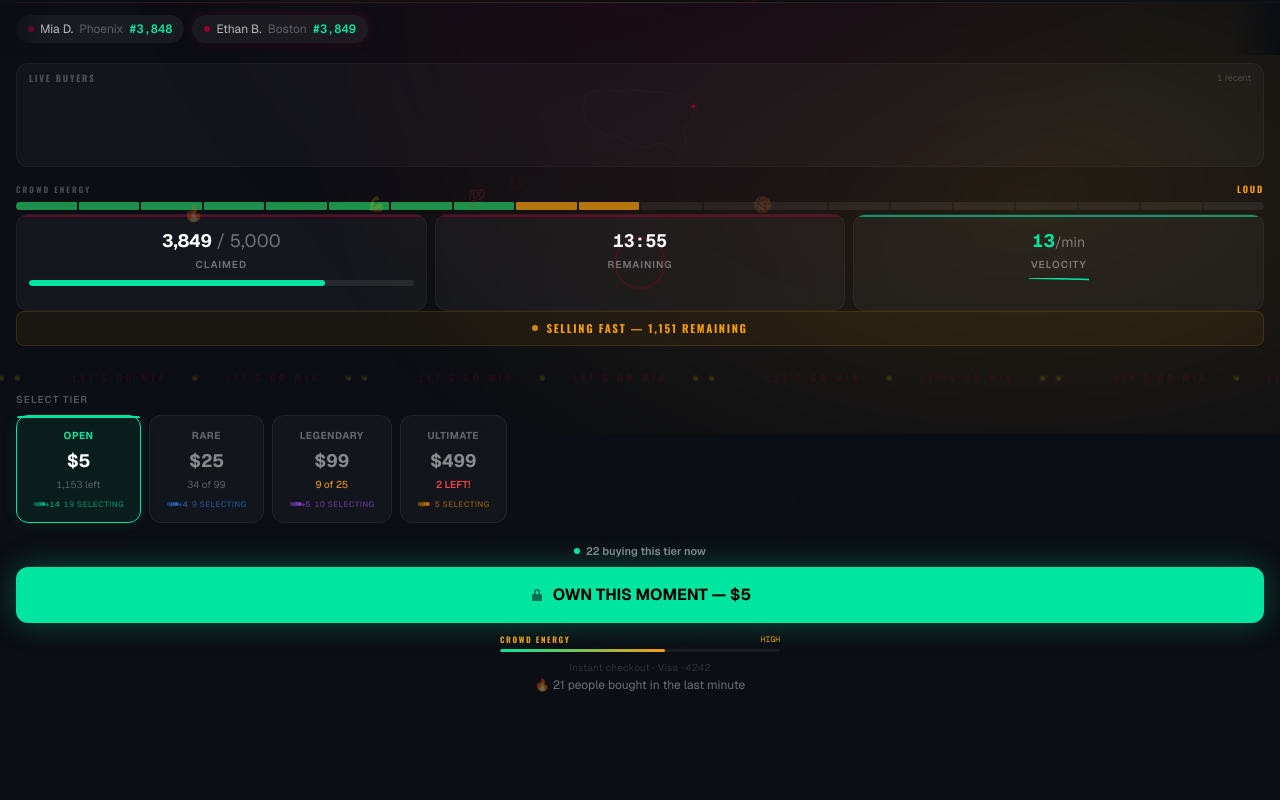
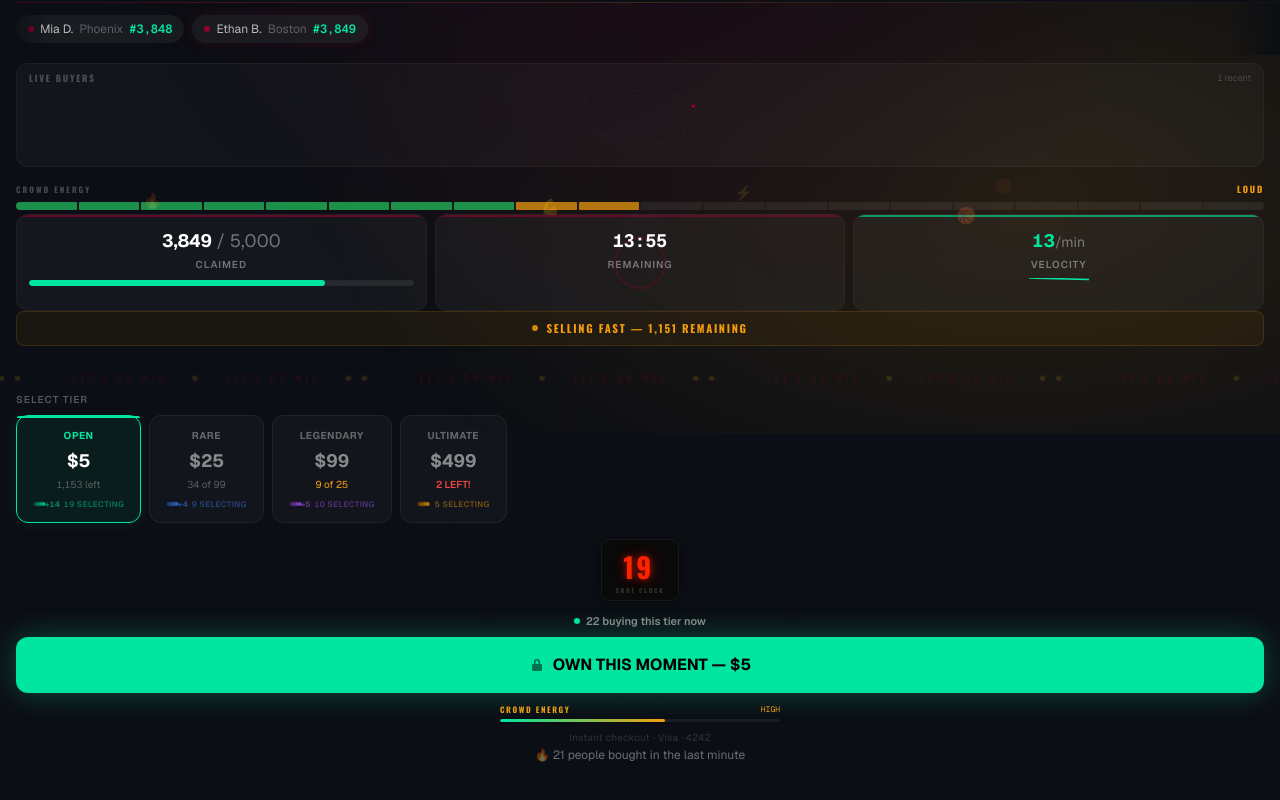
Before and after one commit to roham/tst-prototypes, a Next.js app: page /arena/bam in a window 1280 px wide. Shown: the part 366-1166 px from the top of the page. Before the commit the page ends 1139 px from the top, so only its background shows below. Built offline with nearby package versions, Linux system fonts and the light colour scheme; grey boxes are pictures that could not be loaded.

Commit message:
v0.134: arena — LED shot clock with ghost segments (24s purchase decision timer)

```diff
--- a/app/arena/[momentId]/page.tsx
+++ b/app/arena/[momentId]/page.tsx
@@ -2093,6 +2093,128 @@ function ArenaGateScan({ teamColor, seatLabel }: { teamColor: string; seatLabel:
   );
 }
 
+// ---------------------------------------------------------------------------
+// Arena Shot Clock — 24-second basketball shot clock for purchase decisions.
+// Every NBA possession has 24 seconds. When the user enters the tier
+// selection zone, the shot clock starts ticking. If it expires, a brief
+// "SHOT CLOCK VIOLATION" flash appears before resetting. Pure arena
+// pressure — decide now, the clock is running.
+// ---------------------------------------------------------------------------
+
+function useShotClock(isActive: boolean, isEnded: boolean) {
+  const [seconds, setSeconds] = useState(24);
+  const [violation, setViolation] = useState(false);
+  const intervalRef = useRef<ReturnType<typeof setInterval> | null>(null);
+
+  useEffect(() => {
+    if (!isActive || isEnded) {
+      setSeconds(24);
+      return;
+    }
+    intervalRef.current = setInterval(() => {
+      setSeconds((prev) => {
+        if (prev <= 1) {
+          // Violation! Flash then reset
+          setViolation(true);
+          setTimeout(() => {
+            setViolation(false);
+            setSeconds(24);
+          }, 1800);
+          if (intervalRef.current) clearInterval(intervalRef.current);
+          return 0;
+        }
+        return prev - 1;
+      });
+    }, 1000);
+    return () => { if (intervalRef.current) clearInterval(intervalRef.current); };
+  }, [isActive, isEnded, violation]);
+
+  return { seconds, violation };
+}
+
+function ArenaShotClock({
+  seconds,
+  violation,
+  teamColor,
+  isVisible,
+}: {
+  seconds: number;
+  violation: boolean;
+  teamColor: string;
+  isVisible: boolean;
+}) {
+  if (!isVisible) return null;
+
+  const isLow = seconds <= 5 && seconds > 0;
+  // LED color: red on violation, amber when low, bright red-orange default (like real shot clock)
+  const ledColor = violation
+    ? '#FF1A1A'
+    : isLow
+      ? '#FF3300'
+      : '#FF2200';
+  const displayVal = violation ? '00' : String(seconds).padStart(2, '0');
+
+  return (
+    <div className="flex flex-col items-center gap-1.5 mb-2">
+      {/* Shot clock housing — dark panel like backboard-mounted unit */}
+      <div
+        className="relative flex flex-col items-center rounded-lg border transition-all duration-300"
+        style={{
+          borderColor: violation
+            ? 'rgba(255,26,26,0.5)'
+            : 'rgba(255,255,255,0.06)',
+          backgroundColor: '#0a0a0a',
+          boxShadow: violation
+            ? `0 0 24px rgba(255,26,26,0.3), inset 0 0 12px rgba(255,26,26,0.05)`
+            : isLow
+              ? `0 0 16px rgba(255,51,0,0.15)`
+              : `0 0 8px rgba(0,0,0,0.5)`,
+          padding: '6px 14px 5px',
+        }}
+      >
+        {/* Ghost segments — unlit LED segments visible behind digits */}
+        <div className="relative">
+          <span
+            className="font-mono text-[28px] font-black tabular-nums select-none"
+            style={{
+              fontFamily: 'var(--font-oswald), sans-serif',
+              color: 'rgba(255,34,0,0.06)',
+              letterSpacing: '0.08em',
+            }}
+            aria-hidden
+          >
+            88
+          </span>
+          {/* Lit digits — actual value */}
+          <span
+            className="absolute inset-0 font-mono text-[28px] font-black tabular-nums select-none transition-all duration-150"
+            style={{
+              fontFamily: 'var(--font-oswald), sans-serif',
+              color: ledColor,
+              letterSpacing: '0.08em',
+              textShadow: `0 0 6px ${ledColor}80, 0 0 16px ${ledColor}50, 0 0 32px ${ledColor}25`,
+              transform: isLow && !violation ? `scale(${1 + (seconds % 2 === 0 ? 0.03 : 0)})` : undefined,
+            }}
+          >
+            {displayVal}
+          </span>
+        </div>
+        {/* Label */}
+        <span
+          className="text-[6px] font-bold uppercase tracking-[0.3em] -mt-0.5"
+          style={{
+            fontFamily: 'var(--font-oswald), sans-serif',
+            color: violation ? '#FF1A1A' : 'rgba(255,255,255,0.18)',
+            textShadow: violation ? `0 0 8px rgba(255,26,26,0.4)` : 'none',
+          }}
+        >
+          {violation ? 'VIOLATION' : 'SHOT CLOCK'}
+        </span>
+      </div>
+    </div>
+  );
+}
+
 /* ═══════════════════════════════════════════════════════════════════
    MAIN PAGE
    ═══════════════════════════════════════════════════════════════════ */
@@ -2248,6 +2370,24 @@ export default function ArenaPage({
     obs.observe(el);
     return () => obs.disconnect();
   }, []);
+
+  /* ── Shot clock — 24s basketball decision timer on tier section ── */
+  const tierSectionRef = useRef<HTMLDivElement>(null);
+  const [tierVisible, setTierVisible] = useState(false);
+  useEffect(() => {
+    const el = tierSectionRef.current;
+    if (!el) return;
+    const obs = new IntersectionObserver(
+      ([entry]) => setTierVisible(entry.isIntersecting),
+      { threshold: 0.3 },
+    );
+    obs.observe(el);
+    return () => obs.disconnect();
+  }, []);
+  const shotClock = useShotClock(
+    tierVisible && !countdown.isEnded && proto.state === 'browsing',
+    countdown.isEnded,
+  );
 
   /* ── Not found ──────────────────────────────────────────────── */
   if (!moment) {
@@ -2711,7 +2851,7 @@ export default function ArenaPage({
       )}
 
       {/* ─── Rarity Tiers — live auction selector ─── */}
-      <div className={`${countdown.isEnded ? 'mt-3' : 'mt-1'} relative z-[1]`}>
+      <div ref={tierSectionRef} className={`${countdown.isEnded ? 'mt-3' : 'mt-1'} relative z-[1]`}>
         <p className="mb-2 px-4 text-[10px] font-semibold uppercase tracking-widest text-white/30">
           Select Tier
         </p>
@@ -2723,6 +2863,14 @@ export default function ArenaPage({
           isEnded={countdown.isEnded}
         />
       </div>
+
+      {/* ─── Shot Clock — 24s purchase decision timer ─── */}
+      <ArenaShotClock
+        seconds={shotClock.seconds}
+        violation={shotClock.violation}
+        teamColor={moment.teamColors.primary}
+        isVisible={tierVisible && !countdown.isEnded && proto.state === 'browsing'}
+      />
 
       {/* ─── CTA Section ─── */}
       <div className="px-4 pt-1">
```
